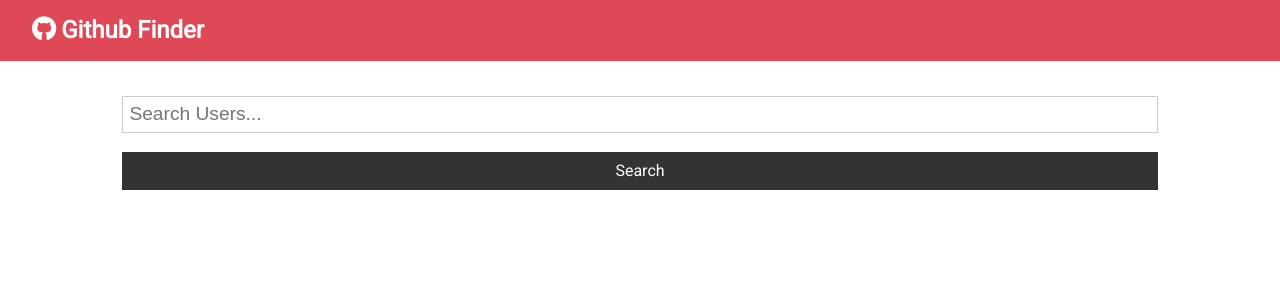
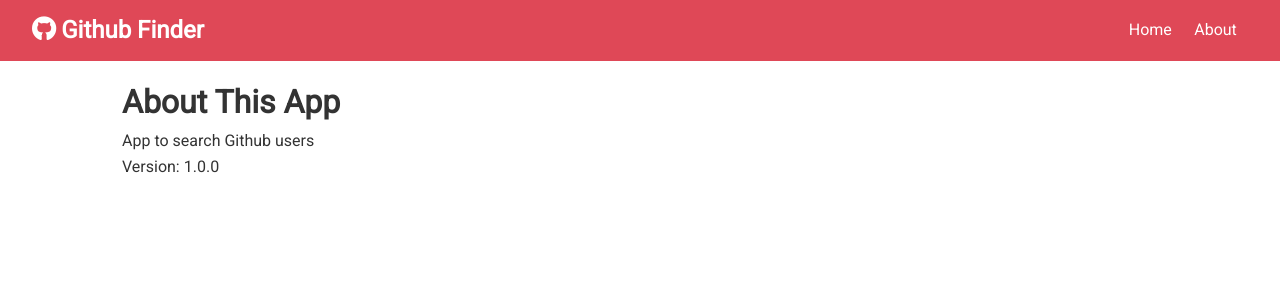
Before and after one commit to rmhennessey/github-finder, a React (Create React App) app: page /about in a window 1280 px wide. Shown: the top 300 px of the page. Built offline with nearby package versions, Linux system fonts and the light colour scheme.

Commit message:
react router dom implemented

```diff
--- a/package.json
+++ b/package.json
@@ -6,6 +6,7 @@
     "axios": "^0.19.0",
     "react": "^16.10.2",
     "react-dom": "^16.10.2",
+    "react-router-dom": "^5.1.2",
     "react-scripts": "3.2.0"
   },
   "scripts": {
--- a/src/App.js
+++ b/src/App.js
@@ -1,14 +1,18 @@
-import React, { Component } from 'react';
+import React, { Component, Fragment } from 'react';
+import { BrowserRouter as Router, Switch, Route } from 'react-router-dom';
 import Navbar from './components/layout/Navbar'
 import Users from './components/users/Users'
 import Search from './components/users/Search'
+import Alert from './components/layout/Alert'
+import About from './components/pages/About'
 import axios from 'axios'
 import './App.css';
 
 class App extends Component {
   state = {
     users: [],
-    loading: false
+    loading: false,
+    alert: null
   }
 
   // async componentDidMount() {
@@ -29,19 +33,45 @@ class App extends Component {
     this.setState({ users: res.data.items, loading: false })
   }
 
+  // Clear users from state
+  clearUsers = () => this.setState({ users: [], loading: false })
+
+  // Set Alert
+  setAlert = (msg, type) => {
+    this.setState({ alert: { msg: msg, type: type } }) // can also just do {msg, type} bc they are the same
+
+    setTimeout(() => this.setState({ alert: null }), 5000)
+  }
 
 
   render() {
+    const { users, loading, alert } = this.state;
 
     return (
-      <div className="App">
-        <Navbar />
-        <div className="container">
-          <Search searchUsers={this.searchUsers} />
-          <Users loading={this.state.loading} users={this.state.users} />
+      <Router>
+        <div className="App">
+          <Navbar />
+          <div className="container">
+            <Alert alert={alert} />
+            <Switch>
+              <Route exact path='/' render={props => (
+                <Fragment>
+                  <Search
+                    searchUsers={this.searchUsers}
+                    clearUsers={this.clearUsers}
+                    showClear={users.length > 0 ? true : false}
+                    setAlert={this.setAlert}
+                  />
+                  < Users loading={loading} users={users} />
+                </Fragment>
+              )}
+              />
+              <Route exact path='/about' component={About} />
+            </Switch>
 
+          </div>
         </div>
-      </div>
+      </Router>
     );
 
   }
--- /dev/null
+++ b/src/components/layout/Alert.js
@@ -0,0 +1,13 @@
+import React from 'react'
+
+const Alert = ({ alert }) => {
+    return (
+        alert !== null && (
+            <div className={`alert alert-${alert.type}`}>
+                <i className="fas fa-info-circle"></i> {alert.msg}
+            </div>
+        )
+    )
+}
+
+export default Alert
--- a/src/components/layout/Navbar.js
+++ b/src/components/layout/Navbar.js
@@ -1,7 +1,8 @@
 import React from 'react';
 import PropTypes from 'prop-types';
+import { Link } from 'react-router-dom'
 
-
+// We want to use Link instead of an a tag because an a tag resets state when you click whereas Link does not
 
 const Navbar = ({ icon, title }) => {
     return (
@@ -9,6 +10,14 @@ const Navbar = ({ icon, title }) => {
             <h1>
                 <i className={icon} /> {title}
             </h1>
+            <ul>
+                <li>
+                    <Link to='/'>Home</Link>
+                </li>
+                <li>
+                    <Link to='/about'>About</Link>
+                </li>
+            </ul>
         </nav>
     )
 }
--- /dev/null
+++ b/src/components/pages/About.js
@@ -0,0 +1,13 @@
+import React, { Fragment } from 'react'
+
+const About = () => {
+    return (
+        <Fragment>
+            <h1>About This App</h1>
+            <p>App to search Github users</p>
+            <p>Version: 1.0.0</p>
+        </Fragment>
+    )
+}
+
+export default About
--- a/src/components/users/Search.js
+++ b/src/components/users/Search.js
@@ -9,17 +9,25 @@ class Search extends Component {
 
     static propTypes = {
         searchUsers: PropTypes.func.isRequired,
+        clearUsers: PropTypes.func.isRequired,
+        showClear: PropTypes.bool.isRequired,
+        setAlert: PropTypes.func.isRequired,
     }
 
     onSubmit = (e) => {
         e.preventDefault();
-        this.props.searchUsers(this.state.text)
-        this.setState({ text: '' });
+        if (this.state.text === '') {
+            this.props.setAlert('Please enter something', 'light');
+        } else {
+            this.props.searchUsers(this.state.text)
+            this.setState({ text: '' });
+        }
     }
 
     onChange = (e) => this.setState({ [e.target.name]: e.target.value })
 
     render() {
+        const { showClear, clearUsers } = this.props;
         return (
             <div>
                 <form onSubmit={this.onSubmit} className="form">
@@ -36,6 +44,14 @@ class Search extends Component {
                         className="btn btn-dark btn-block"
                     />
                 </form>
+                {showClear &&
+                    < button
+                        className="btn btn-light btn-block"
+                        onClick={clearUsers}
+                    >
+                        Clear
+                    </button>
+                }
             </div>
         )
     }
```
Also changed, not shown: 1 other file (tests, documents, lock files or other folders).
